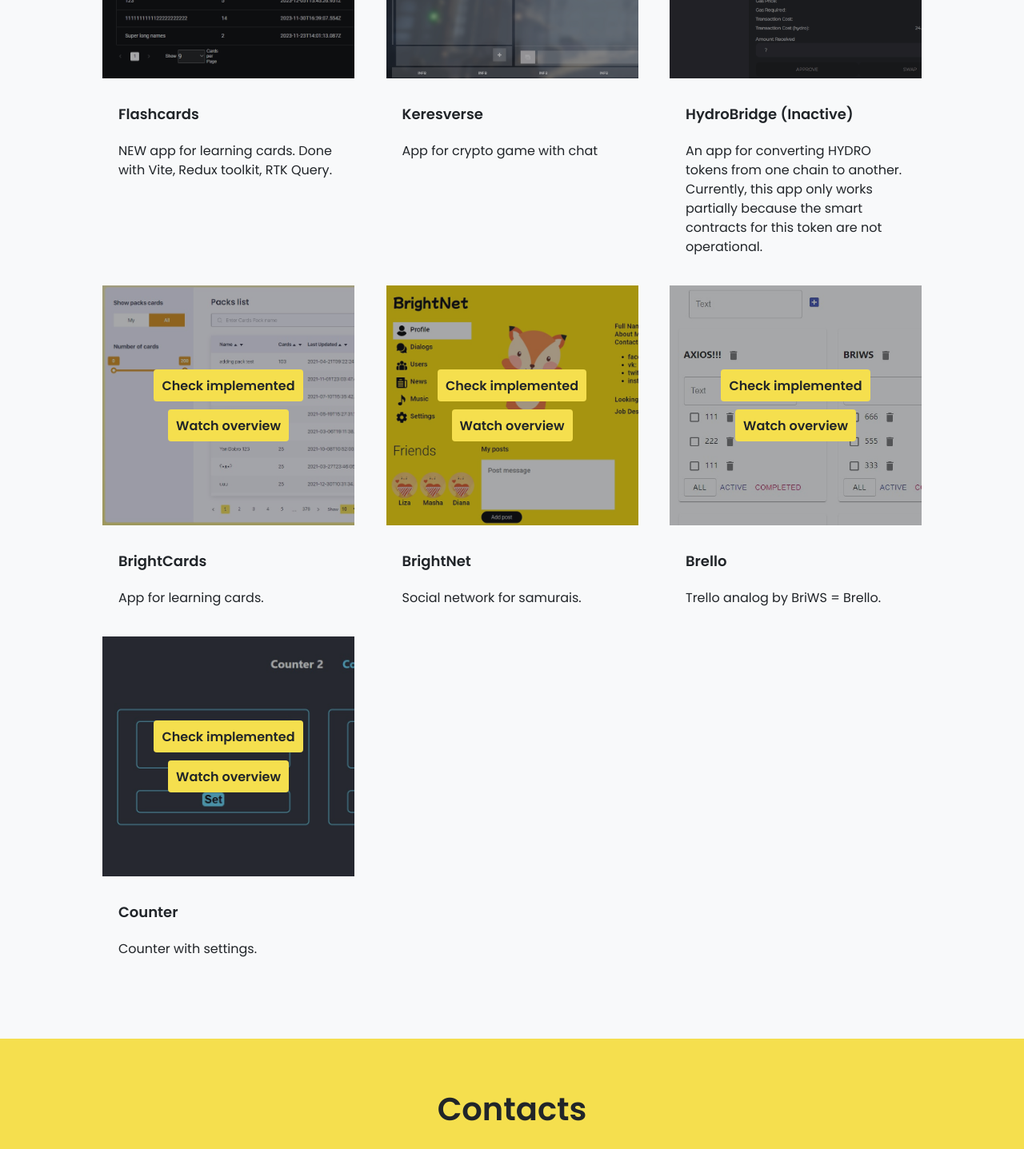
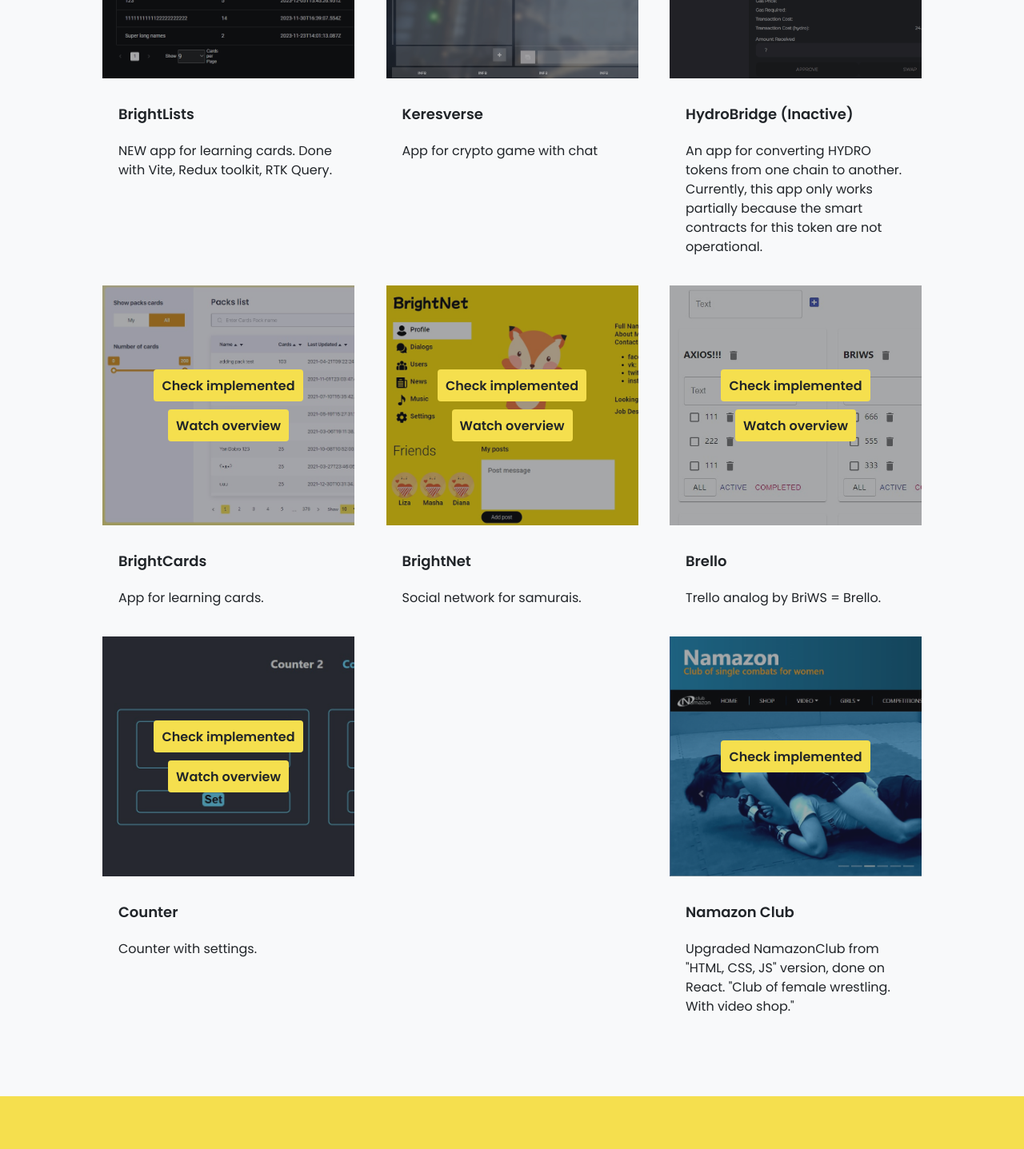
Before and after one commit to braivs/portfolio, a React (Create React App) app: page / in a window 1280 px wide. Shown: the part 2080-3517 px from the top of the page at 80% size. Built offline with nearby package versions, Linux system fonts and the light colour scheme.

Commit message:
fixed NamazonClub link in classic site & added new React link

```diff
--- a/src/components/Portfolio/projects/Projects.tsx
+++ b/src/components/Portfolio/projects/Projects.tsx
@@ -26,11 +26,11 @@
 const projectsSPA: Array<ProjectsArray> = [
     {
         id: v1(),
-        title: 'Flashcards',
+        title: 'BrightLists',
         description: 'NEW app for learning cards. Done with Vite, Redux toolkit, RTK Query.',
         link: 'https://iti-flashcards.vercel.app',
         img: {backgroundImage: `url(${flashcards})`},
-        presentationLink: 'https://youtu.be/UHknyKFtRVk'
+        presentationLink: 'https://youtu.be/o6dkzYoA0DU'
     },
     {
         id: v1(),
@@ -79,7 +79,14 @@
         link: 'https://braivs.github.io/iti_counter',
         img: {backgroundImage: `url(${counterImage})`},
         presentationLink: 'https://www.youtube.com/watch?v=WB4ebCmR1A4'
-    }
+    },
+    {
+        id: v1(),
+        title: 'Namazon Club',
+        description: 'Upgraded NamazonClub from "HTML, CSS, JS" version, done on React. "Club of female wrestling. With video shop."',
+        link: 'https:/braivs.github.io/namazonClub',
+        img: {backgroundImage: `url(${namazonImage})`}
+    },
 ]
 
 const projectsClassic = [
@@ -87,7 +94,7 @@
         id: v1(),
         title: 'Namazon Club',
         description: 'Club of female wrestling. With video shop.',
-        link: 'http://www.namazonclub.ru/',
+        link: 'https:/braivs.github.io/namazonClub',
         img: {backgroundImage: `url(${namazonImage})`}
     },
     {
```
